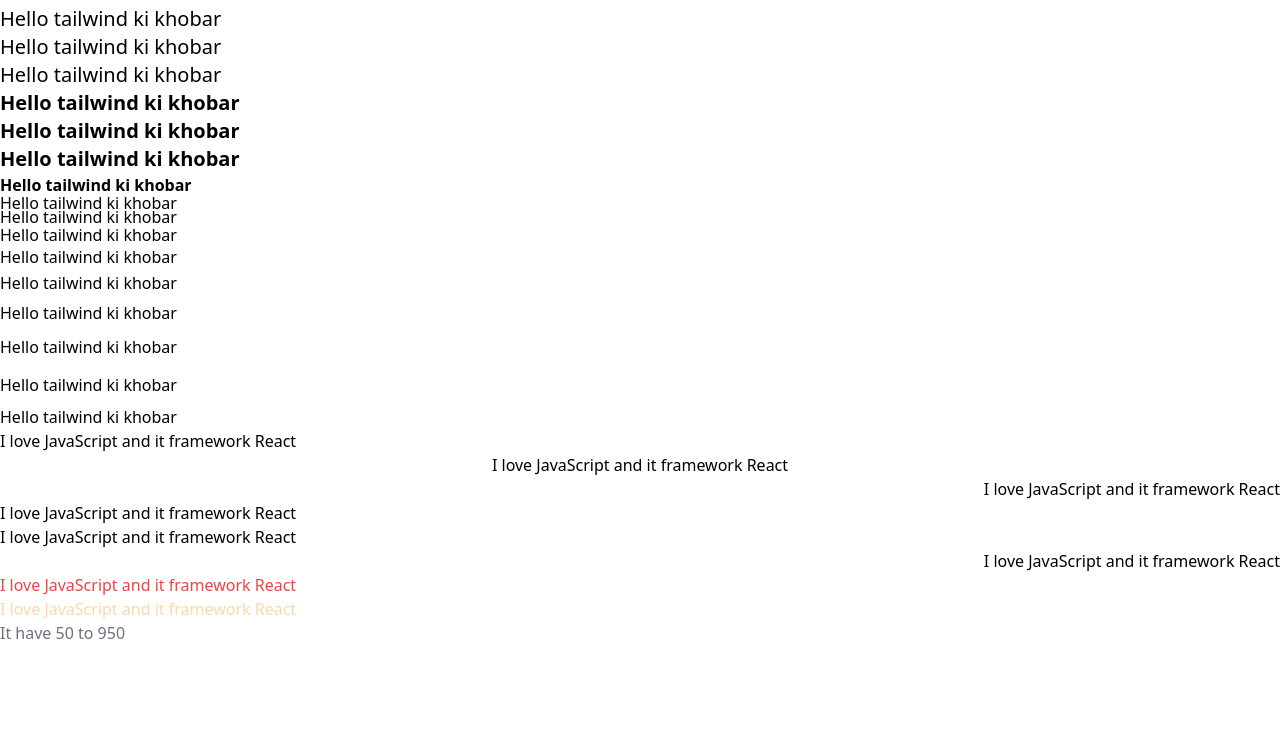
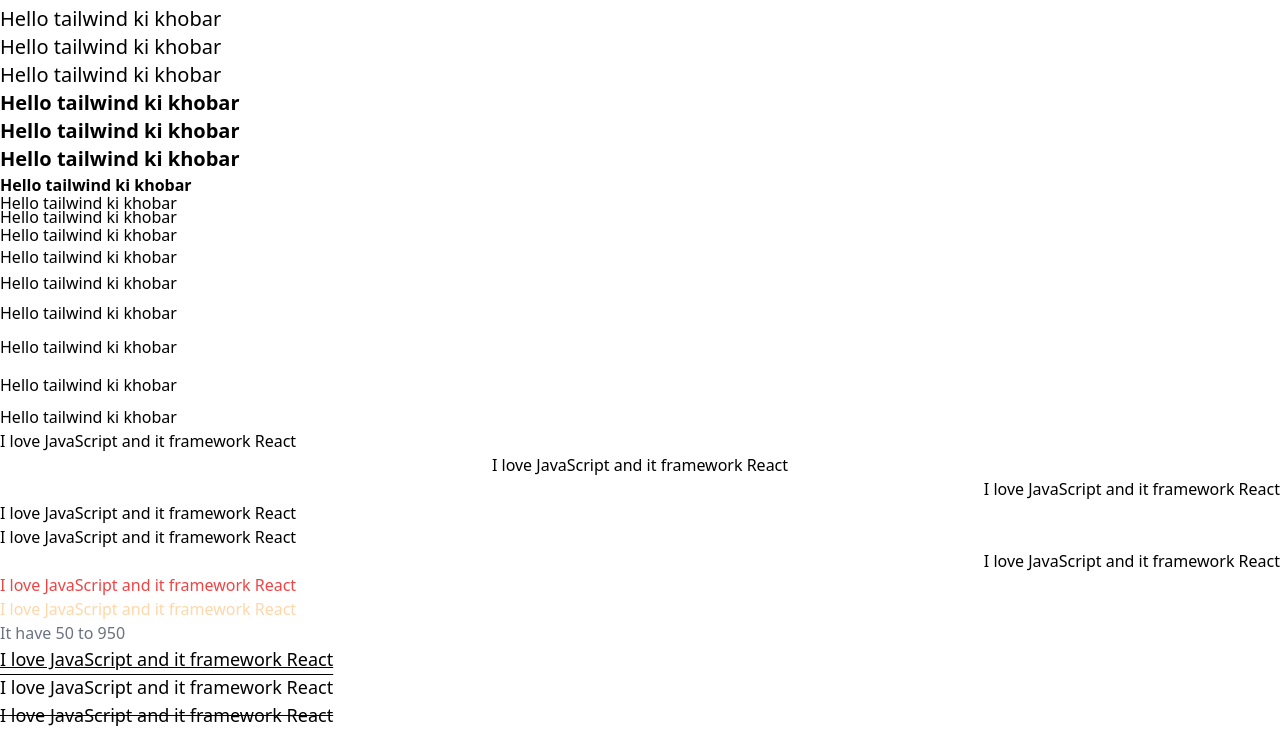
Before and after one commit to code-with-omar/tailwind-css, a plain HTML site: page index.html in a window 1280 px wide. Shown: the part 507-1236 px from the top of the page. Before the commit the page ends 1152 px from the top, so only its background shows below. Drawn offline with nearby package versions, Linux system fonts and the light colour scheme.

Commit message:
try to text decoration

```diff
--- a/index.html
+++ b/index.html
@@ -53,6 +53,10 @@
     <p class="text-red-500">I love JavaScript and it framework React</p>
     <p class="text-orange-200">I love JavaScript and it framework React</p>
     <p class="text-gray-500">It have 50 to 950</p>
+    <!-- text decoration -->
+    <p class="text-lg underline">I love JavaScript and it framework React</p>
+    <p class="text-lg overline">I love JavaScript and it framework React</p>
+    <p class="text-lg line-through">I love JavaScript and it framework React</p>
 </body>
 
 </html>
```
